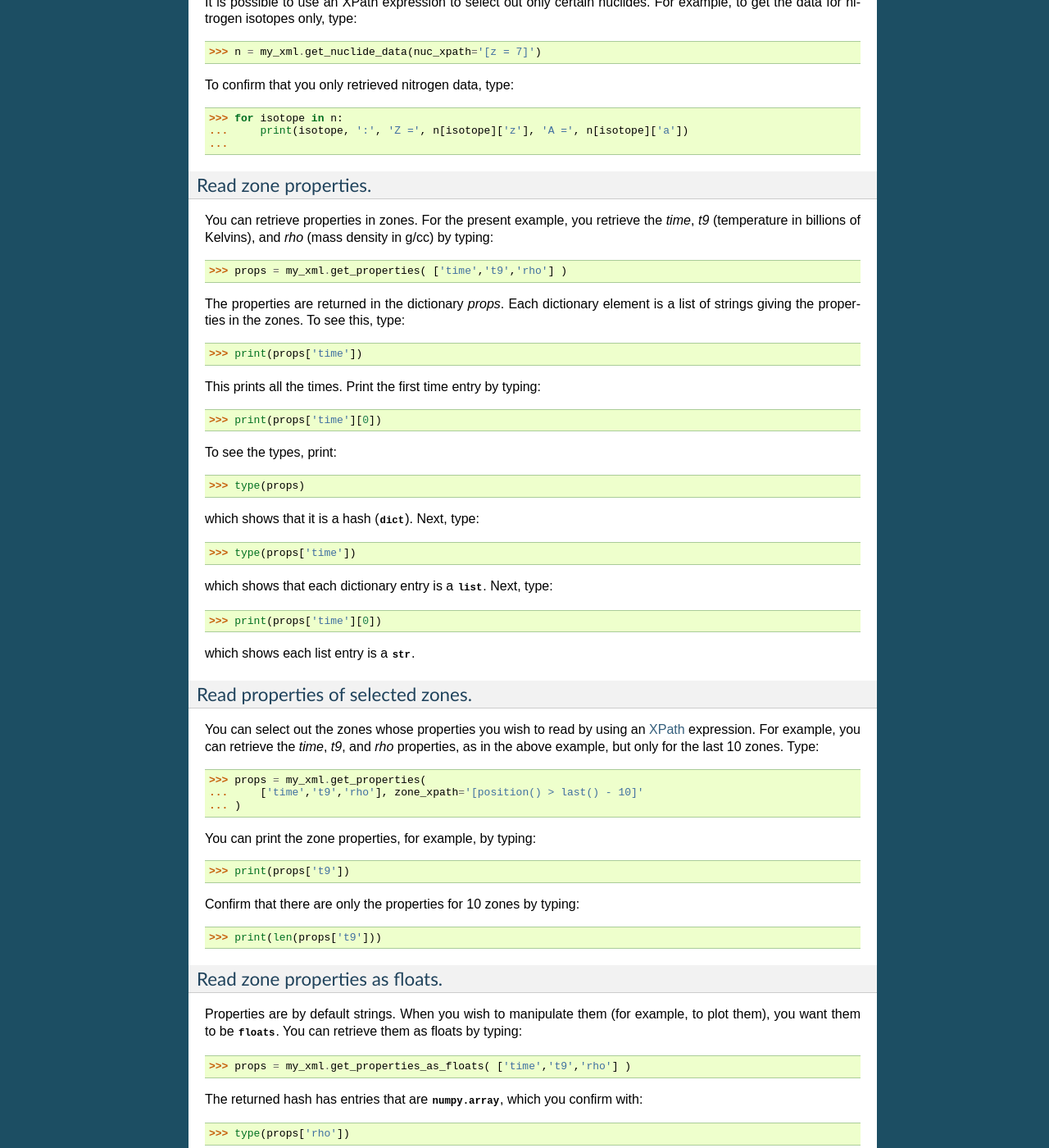
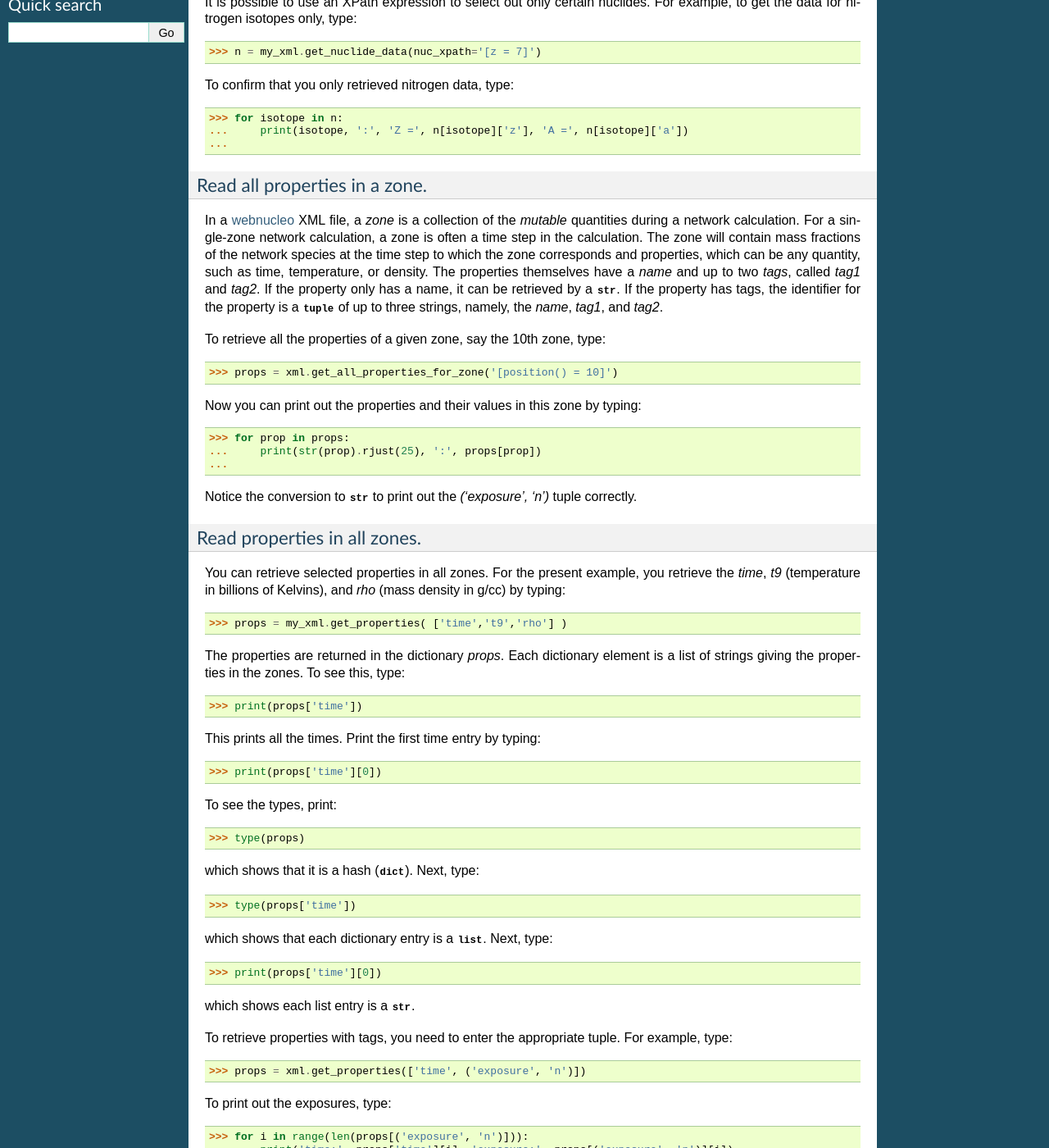
Before and after one commit to mbradle/wnutils, a Sphinx documentation site: the page built from doc/source/read_tutorial.rst, in a window 1280 px wide and 1400 px high, scrolled down 1041 px. Shown: the whole window at 82% size. Built offline with Sphinx 7.4.7, drawn with Linux system fonts in a browser that asks for light colours; some of the changed text lies outside the part shown.

Commit message:
Add routines to get all properties from a zone.  Adjust tutorials.

```diff
--- a/doc/source/read_tutorial.rst
+++ b/doc/source/read_tutorial.rst
@@ -69,10 +71,40 @@ To confirm that you only retrieved nitrogen data, type::
     ...     print(isotope, ':', 'Z =', n[isotope]['z'], 'A =', n[isotope]['a'])
     ...
 
-Read zone properties.
-.....................
+Read all properties in a zone.
+..............................
 
-You can retrieve properties in zones.  For the present example,
+In a `webnucleo <http://sourceforge.net/u/mbradle/blog/>`_ XML file,
+a `zone` is a collection of the `mutable` quantities during a network
+calculation.  For a single-zone network calculation, a zone is often a
+time step in the calculation.  The zone will contain mass fractions of
+the network species at the time step to which the zone corresponds and
+properties, which can be any quantity, such as time, temperature, or
+density.  The properties themselves have a `name` and up to two `tags`,
+called `tag1` and `tag2`.  If the property only has a name, it can
+be retrieved by a :obj:`str`.  If the property has tags, the identifier
+for the property is a :obj:`tuple` of up to three strings, namely,
+the `name`, `tag1`, and `tag2`.
+
+To retrieve all the properties of a given zone, say the 10th zone,
+type::
+
+    >>> props = xml.get_all_properties_for_zone('[position() = 10]')
+
+Now you can print out the properties and their values in this zone by
+typing::
+
+    >>> for prop in props:
+    ...     print(str(prop).rjust(25), ':', props[prop])
+    ...
+
+Notice the conversion to :obj:`str` to print out the
+`('exposure', 'n')` tuple correctly.
+
+Read properties in all zones.
+.............................
+
+You can retrieve selected properties in all zones.  For the present example,
 you retrieve the `time`, `t9` (temperature in billions of Kelvins),
 and `rho` (mass density in g/cc) by typing::
 
@@ -101,6 +133,17 @@ which shows that each dictionary entry is a :obj:`list`.  Next, type::
     >>> print(props['time'][0])
 
 which shows each list entry is a :obj:`str`.
+
+To retrieve properties with tags, you need to enter the appropriate
+tuple.  For example, type::
+
+    >>> props = xml.get_properties(['time', ('exposure', 'n')])
+
+To print out the exposures, type::
+
+    >>> for i in range(len(props[('exposure', 'n')])):
+    ...     print('time:', props['time'][i], 'exposure:', props[('exposure', 'n')][i])
+    ...
 
 Read properties of selected zones.
 ..................................
@@ -250,10 +293,11 @@ Methods that read webnucleo HDF5 files are in the namespace
 
     >>> import wnutils.h5 as w5
 
-Then create an object for your file `my_output.h5` (which you already
-downloaded) by typing::
+Then create an object for your file `my_output1.h5` (which you already
+downloaded according to the instructions in the :ref:`data` tutorial)
+by typing::
 
-    >>> my_h5 = w5.H5('my_output.h5')
+    >>> my_h5 = w5.H5('my_output1.h5')
 
 Read the nuclide data.
 ......................
@@ -300,6 +344,20 @@ group, say, `Step 00010`, type::
     >>> labels = my_h5.get_zone_labels_for_group('Step 00010')
     >>> for i in range(len(labels)):
     ...     print('Zone',i,'has label',labels[i])
+    ...
+
+Read all properties in a zone for a group.
+..........................................
+
+To retrieve all the properties from a zone in a group, type, for example::
+
+    >>> zone = ('2','0','0')
+    >>> props = my_h5.get_group_zone_properties('Step 00010', zone)
+
+You can print those properties out by typing::
+
+    >>> for prop in props:
+    ...     print(str(prop).rjust(25), ':', props[prop])
     ...
 
 Read properties in all zones for a group.
```
Also changed, not shown: other parts of doc/source/read_tutorial.rst (+2 -0 lines), doc/source/plot_tutorial.rst (+22 -19 lines), 2 other files.
